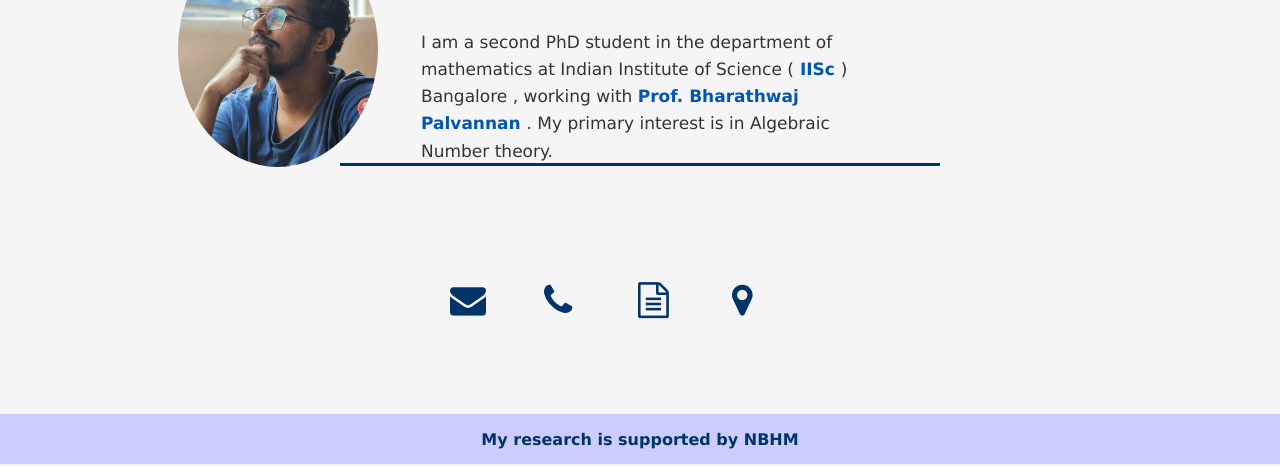
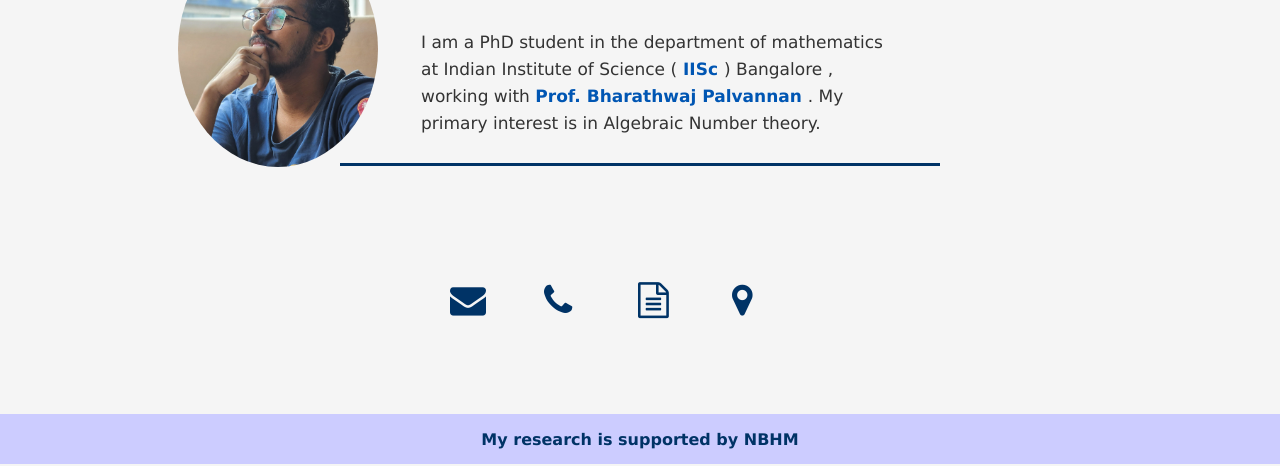
Before and after one commit to vyshnav-math/Vyshnav, a plain HTML site: page index.html in a window 1280 px wide. Shown: the part 334-800 px from the top of the page. Drawn offline with Linux system fonts and the light colour scheme.

Commit message:
Update index.html

```diff
--- a/index.html
+++ b/index.html
@@ -190,7 +190,7 @@ a:link
 			<h1  >Vyshnav V</h1>
 
 			<p id="p1"; style="font-size: 17px; line-height: 1.6; position:relative; top:10px;left:1px">
-			 I am a second PhD student in the department of mathematics at  Indian Institute of Science (<a href="https://math.iisc.ac.in/" target="_blank"> IISc </a>) Bangalore , working with <a href="https://pbharathwaj.github.io/" target="_blank"> Prof. Bharathwaj Palvannan </a>. My primary interest is in Algebraic Number theory.
+			 I am a PhD student in the department of mathematics at  Indian Institute of Science (<a href="https://math.iisc.ac.in/" target="_blank"> IISc </a>) Bangalore , working with <a href="https://pbharathwaj.github.io/" target="_blank"> Prof. Bharathwaj Palvannan </a>. My primary interest is in Algebraic Number theory.
 			</p>
 
 		</div>
```
